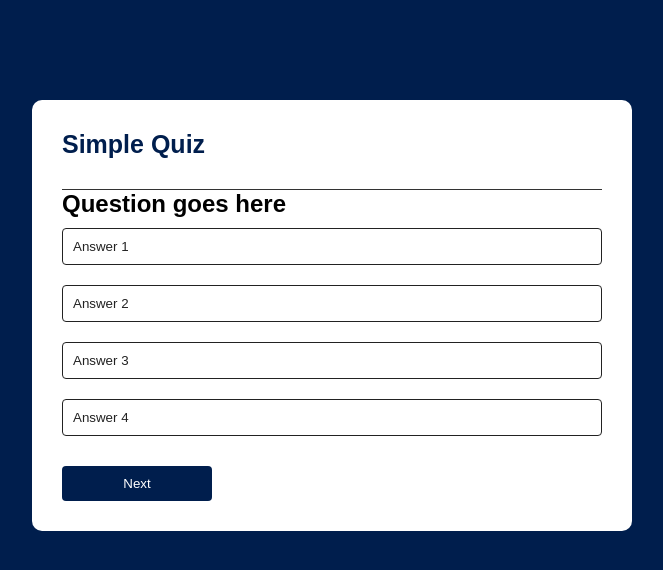
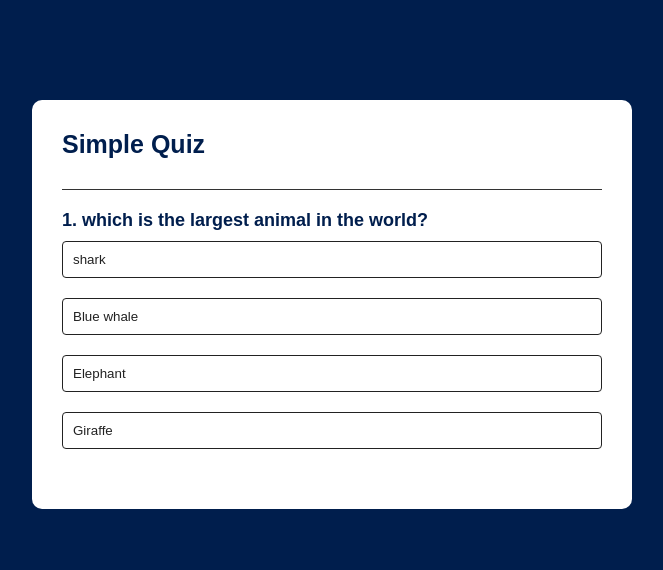
Before and after one commit to ravi4125/JavaScript-Projects, a plain HTML site: page QuizApplication/index.html in a window 1280 px wide. Shown: the whole page, without its empty margins (308-971 px from the left). Drawn offline with Linux system fonts and the light colour scheme.

Commit message:
my changes

```diff
--- a/QuizApplication/Script.js
+++ b/QuizApplication/Script.js
@@ -0,0 +1,121 @@
+const questions = [
+  {
+    question: "which is the largest animal in the world?",
+    answer: [
+      { text: "shark", correct: false },
+      { text: "Blue whale", correct: true },
+      { text: "Elephant", correct: false },
+      { text: "Giraffe", correct: false },
+    ]
+  },
+  {
+    question: "which is smallest country in the world?",
+    answer: [
+      { text: "Vatican City", correct: true },
+      { text: "Bhutan", correct: false },
+      { text: "Nepal", correct: false },
+      { text: "Shri Lanka", correct: false },
+    ]
+  },
+  {
+    question: "which is the largest desert in the world?",
+    answer: [
+      { text: "Kalahari", correct: false },
+      { text: "Gobi", correct: false },
+      { text: "Sahara", correct: false },
+      { text: "Antarctica", correct: true },
+    ]
+  },
+  {
+    question: "which is the Smallest continent in the world?",
+    answer: [
+      { text: "Asia", correct: false },
+      { text: "Australia", correct: true },
+      { text: "Arctic", correct: false },
+      { text: "Africa", correct: false },
+    ]
+  },
+];
+
+const questionElement = document.getElementById("question");
+const answerBtn = document.getElementById("answer-btns");
+const nextBtn = document.getElementById("next-btn");
+
+let currentQuestionIndex = 0;
+let score = 0;
+
+function startQuiz() {
+    currentQuestionIndex = 0;
+    score = 0;
+    nextBtn.innerHTML = "Next";
+    showQuestion();
+}
+
+function showQuestion() {
+    resetState();
+    let currentQuestion = questions[currentQuestionIndex];
+    let questionNo = currentQuestionIndex + 1;
+    questionElement.innerHTML = questionNo + ". " + currentQuestion.question;
+
+    currentQuestion.answer.forEach(answer => {
+        const button = document.createElement("button");
+        button.innerHTML = answer.text;
+        button.classList.add("btn");
+        answerBtn.appendChild(button);
+        if (answer.correct) {
+            button.dataset.correct = answer.correct;
+        }
+        button.addEventListener("click", selectAnswer);
+    });
+}
+
+function resetState() {
+    nextBtn.style.display = "none";
+    while (answerBtn.firstChild){
+        answerBtn.removeChild(answerBtn.firstChild);
+    }
+}
+
+function selectAnswer(e) {
+    const selectedBtn = e.target;
+    const isCorrect = selectedBtn.dataset.correct === "true";
+    if (isCorrect) {
+        selectedBtn.classList.add("correct");
+        score++;
+    } else {
+        selectedBtn.classList.add("incorrect");
+    }
+    Array.from(answerBtn.children).forEach(button => {
+        if (button.dataset.correct === "true") {
+            button.classList.add("correct");
+        }
+        button.disabled = true;
+    });
+    nextBtn.style.display = "block";
+}
+
+function showScore() {
+    resetState();
+    questionElement.innerHTML = `You scored ${score} out of ${questions.length}!`;
+    nextBtn.innerHTML = "Play Again";
+    nextBtn.style.display = "block";
+}
+
+function handleNextButton() {
+    currentQuestionIndex++;
+    if (currentQuestionIndex < questions.length) {
+        showQuestion();
+    } else {
+        showScore();
+    }
+}
+
+nextBtn.addEventListener("click", () => {
+    if (currentQuestionIndex < questions.length) {
+        handleNextButton();
+    } else {
+       startQuiz();
+    }
+});
+
+startQuiz();
--- a/QuizApplication/style.css
+++ b/QuizApplication/style.css
@@ -22,10 +22,10 @@ body {
     border-bottom: 1px solid #333;
     padding-bottom: 30px;
 }
-.quiz{
+.Quiz{
     padding: 20px 0;
 }
-.quiz h2 {
+.Quiz h2 {
     font-size: 18px;
     color: #001e4d;
     font-weight: 600;
@@ -43,9 +43,12 @@ body {
     cursor: pointer;
     transition: all 0.3s;
 }
-.btn:hover{
+.btn:hover:not([disabled]){
     background: #222;
     color: #fff;
+}
+.btn:disabled{
+    cursor: no-drop;
 }
 #next-btn{
     background: #001e4d;
@@ -58,3 +61,10 @@ body {
     padding: 10px;
     cursor: pointer;
 }
+
+.correct {
+    background: #9aeabc;
+}
+.incorrect {
+    background: #ff9393;
+}
```
